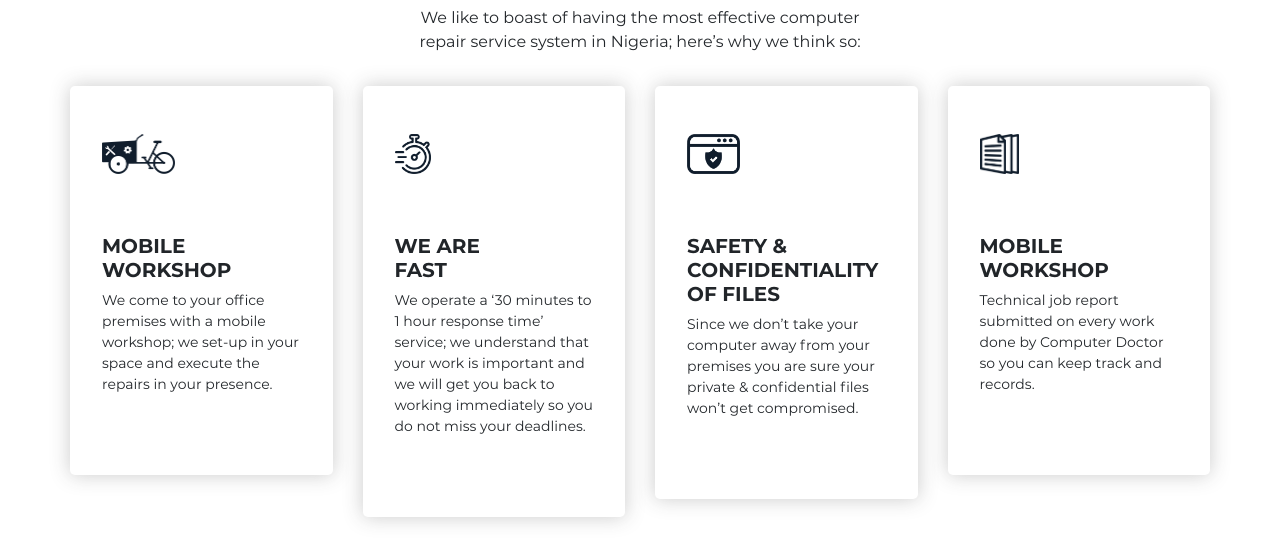
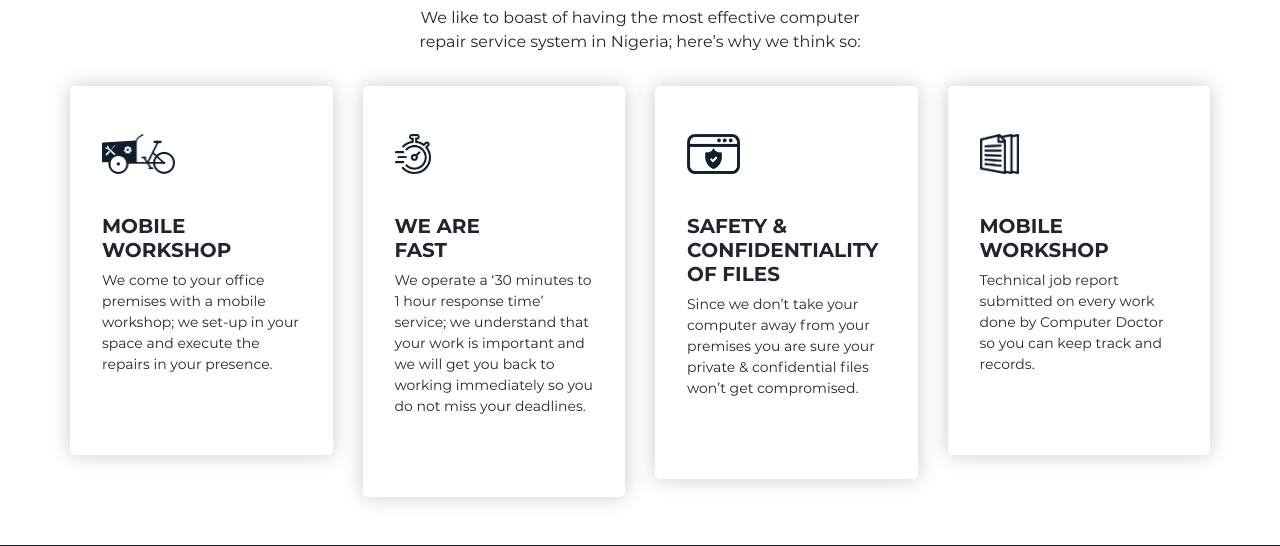
Before and after one commit to aremu-smog/computerdoctor, a PHP site: page /index.html in a window 1280 px wide. Shown: the part 898-1444 px from the top of the page. Run offline with PHP 8.4, Linux system fonts and the light colour scheme.

Commit message:
Reduce space between icons and text in seamless option

```diff
--- a/css/style.css
+++ b/css/style.css
@@ -100,7 +100,7 @@ letter-spacing: 1px; }
 }
 .seamless .option h5{
 	font-family: Montserrat;
-	margin-top: 3em;
+	margin-top: 2em;
 }
 .seamless .option p{
 	font-size: 14px;
```
